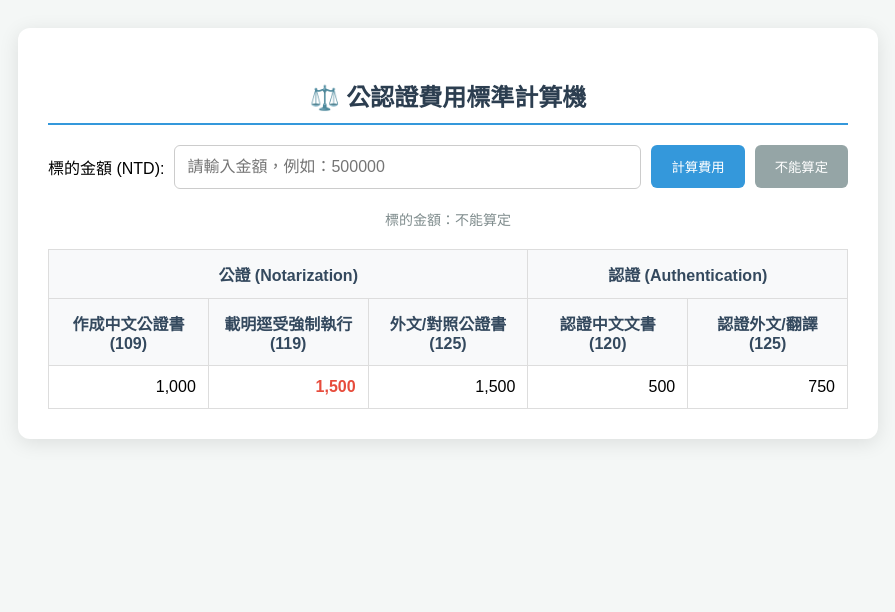
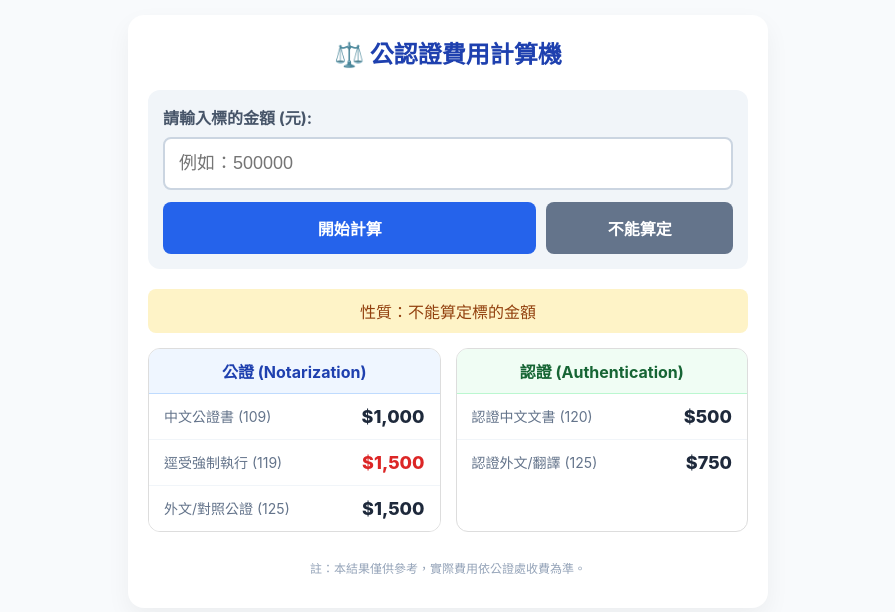
Before and after one commit to yiyang820/Taiwanese_notary_fee-tool, a plain HTML site: page index.html in a window 1280 px wide. Both pictures are taken after a click on the button "不能算定". Shown: the whole page, without its empty margins (192-1087 px from the left). Drawn offline with Linux system fonts and the light colour scheme.

Commit message:
index.html

```diff
--- a/index.html
+++ b/index.html
@@ -2,61 +2,178 @@
 <html lang="zh-TW">
 <head>
     <meta charset="UTF-8">
-    <meta name="viewport" content="width=device-width, initial-scale=1.0">
-    <title>公認證費用標準計算機</title>
+    <meta name="viewport" content="width=device-width, initial-scale=1.0, maximum-scale=1.0, user-scalable=no">
+    <title>公認證費用計算機</title>
     <style>
-        body { font-family: "Microsoft JhengHei", sans-serif; background-color: #f4f7f6; display: flex; justify-content: center; padding: 20px; }
-        .container { background: white; padding: 30px; border-radius: 12px; box-shadow: 0 4px 20px rgba(0,0,0,0.1); max-width: 800px; width: 100%; }
-        h2 { color: #2c3e50; text-align: center; border-bottom: 2px solid #3498db; padding-bottom: 10px; }
-        .input-group { margin: 20px 0; display: flex; gap: 10px; align-items: center; }
-        input[type="number"] { flex: 1; padding: 12px; border: 1px solid #ccc; border-radius: 6px; font-size: 16px; }
-        button { padding: 12px 20px; background-color: #3498db; color: white; border: none; border-radius: 6px; cursor: pointer; transition: 0.3s; }
-        button:hover { background-color: #2980b9; }
-        .non-calc-btn { background-color: #95a5a6; }
+        :root {
+            --primary-color: #2563eb;
+            --notary-bg: #eff6ff;
+            --notary-border: #bfdbfe;
+            --auth-bg: #f0fdf4;
+            --auth-border: #bbf7d0;
+            --accent-color: #dc2626;
+        }
 
-        table { width: 100%; border-collapse: collapse; margin-top: 20px; display: none; }
-        th, td { border: 1px solid #ddd; padding: 12px; text-align: right; }
-        th { background-color: #f8f9fa; text-align: center; color: #34495e; }
-        tr:nth-child(even) { background-color: #f9f9f9; }
-        .highlight { color: #e74c3c; font-weight: bold; }
-        .tier-info { margin-top: 10px; font-size: 14px; color: #7f8c8d; text-align: center; }
+        body {
+            font-family: -apple-system, BlinkMacSystemFont, "Segoe UI", Roboto, "Helvetica Neue", Arial, sans-serif;
+            background-color: #f8fafc;
+            margin: 0;
+            padding: 15px;
+            color: #1e293b;
+        }
+
+        .container {
+            background: white;
+            padding: 20px;
+            border-radius: 16px;
+            box-shadow: 0 10px 25px rgba(0,0,0,0.05);
+            max-width: 600px;
+            margin: 0 auto;
+        }
+
+        h2 {
+            text-align: center;
+            color: #1e40af;
+            margin-top: 0;
+            font-size: 1.5rem;
+        }
+
+        .input-section {
+            background: #f1f5f9;
+            padding: 15px;
+            border-radius: 12px;
+            margin-bottom: 20px;
+        }
+
+        .input-group { margin-bottom: 12px; }
+
+        label { display: block; margin-bottom: 8px; font-weight: bold; color: #475569; }
+
+        input[type="number"] {
+            width: 100%;
+            padding: 14px;
+            border: 2px solid #cbd5e1;
+            border-radius: 8px;
+            font-size: 18px;
+            box-sizing: border-box;
+            -moz-appearance: textfield;
+        }
+
+        .btn-group { display: grid; grid-template-columns: 2fr 1fr; gap: 10px; margin-top: 10px; }
+
+        button {
+            padding: 14px;
+            background-color: var(--primary-color);
+            color: white;
+            border: none;
+            border-radius: 8px;
+            font-size: 16px;
+            font-weight: bold;
+            cursor: pointer;
+        }
+
+        .btn-secondary { background-color: #64748b; }
+
+        #tierDisplay {
+            text-align: center;
+            padding: 10px;
+            background: #fef3c7;
+            color: #92400e;
+            border-radius: 8px;
+            margin-bottom: 15px;
+            display: none;
+            font-weight: 500;
+        }
+
+        /* 結果區塊樣式 */
+        .result-container { display: none; }
+
+        .fee-card {
+            border-radius: 12px;
+            margin-bottom: 15px;
+            overflow: hidden;
+            border: 1px solid #ddd;
+        }
+
+        .card-header { padding: 10px 15px; font-weight: bold; text-align: center; }
+
+        .notary-header { background-color: var(--notary-bg); color: #1e40af; border-bottom: 1px solid var(--notary-border); }
+        .auth-header { background-color: var(--auth-bg); color: #166534; border-bottom: 1px solid var(--auth-border); }
+
+        .fee-item {
+            display: flex;
+            justify-content: space-between;
+            align-items: center;
+            padding: 12px 15px;
+            border-bottom: 1px solid #f1f5f9;
+            background: white;
+        }
+
+        .fee-item:last-child { border-bottom: none; }
+
+        .fee-label { font-size: 14px; color: #64748b; flex: 1; }
+        .fee-value { font-size: 18px; font-weight: 800; color: #1e293b; }
+        .highlight { color: var(--accent-color); }
+
+        /* 桌機版表格回歸 */
+        @media (min-width: 600px) {
+            .result-grid { display: grid; grid-template-columns: 1fr 1fr; gap: 15px; }
+        }
     </style>
 </head>
 <body>
 
 <div class="container">
-    <h2>⚖️ 公認證費用標準計算機</h2>
+    <h2>⚖️ 公認證費用計算機</h2>
 
-    <div class="input-group">
-        <label>標的金額 (NTD):</label>
-        <input type="number" id="amount" placeholder="請輸入金額，例如：500000" min="0">
-        <button onclick="calculateFee()">計算費用</button>
-        <button class="non-calc-btn" onclick="setNonCalc()">不能算定</button>
+    <div class="input-section">
+        <div class="input-group">
+            <label>請輸入標的金額 (元):</label>
+            <input type="number" id="amount" placeholder="例如：500000" inputmode="numeric">
+        </div>
+        <div class="btn-group">
+            <button onclick="calculateFee()">開始計算</button>
+            <button class="btn-secondary" onclick="setNonCalc()">不能算定</button>
+        </div>
     </div>
 
-    <div id="tierDisplay" class="tier-info"></div>
+    <div id="tierDisplay"></div>
 
-    <table id="resultTable">
-        <thead>
-            <tr>
-                <th colspan="3">公證 (Notarization)</th>
-                <th colspan="2">認證 (Authentication)</th>
-            </tr>
-            <tr>
-                <th style="width:20%">作成中文公證書 (109)</th>
-                <th style="width:20%">載明逕受強制執行 (119)</th>
-                <th style="width:20%">外文/對照公證書 (125)</th>
-                <th style="width:20%">認證中文文書 (120)</th>
-                <th style="width:20%">認證外文/翻譯 (125)</th>
-            </tr>
-        </thead>
-        <tbody id="feeBody">
-            </tbody>
-    </table>
+    <div id="resultContainer" class="result-container">
+        <div class="result-grid">
+            <div class="fee-card">
+                <div class="card-header notary-header">公證 (Notarization)</div>
+                <div class="fee-item">
+                    <div class="fee-label">中文公證書 (109)</div>
+                    <div class="fee-value" id="fee0">-</div>
+                </div>
+                <div class="fee-item">
+                    <div class="fee-label">逕受強制執行 (119)</div>
+                    <div class="fee-value highlight" id="fee1">-</div>
+                </div>
+                <div class="fee-item">
+                    <div class="fee-label">外文/對照公證 (125)</div>
+                    <div class="fee-value" id="fee2">-</div>
+                </div>
+            </div>
+
+            <div class="fee-card">
+                <div class="card-header auth-header">認證 (Authentication)</div>
+                <div class="fee-item">
+                    <div class="fee-label">認證中文文書 (120)</div>
+                    <div class="fee-value" id="fee3">-</div>
+                </div>
+                <div class="fee-item">
+                    <div class="fee-label">認證外文/翻譯 (125)</div>
+                    <div class="fee-value" id="fee4">-</div>
+                </div>
+            </div>
+        </div>
+        <p style="font-size: 12px; color: #94a3b8; text-align: center;">註：本結果僅供參考，實際費用依公證處收費為準。</p>
+    </div>
 </div>
 
 <script>
-    // 級距數據 (金額單位：元)
     const tiers = [
         { max: 200000, fees: [1000, 1500, 1500, 500, 750] },
         { max: 500000, fees: [2000, 3000, 3000, 1000, 1500] },
@@ -78,68 +195,47 @@
     function calculateFee() {
         let amount = parseFloat(document.getElementById('amount').value);
         if (isNaN(amount) || amount < 0) {
-            alert("請輸入正確的金額");
+            alert("請輸入有效的金額");
             return;
         }
 
         let selectedFees = [];
-        let tierLabel = "";
+        let label = "";
 
         if (amount <= 100000000) {
-            // 處理 1 億元以下的邏輯
             for (let tier of tiers) {
                 if (amount <= tier.max) {
                     selectedFees = tier.fees;
-                    tierLabel = `標的金額：${amount.toLocaleString()} 元 (適用級距：${tier.max/10000}萬元以下)`;
+                    label = `當前級距：${tier.max/10000}萬元以下`;
                     break;
                 }
             }
         } else {
-            // 處理 1 億元以上的遞增邏輯 (依照圖表遞推)
-            // 1億-1.1億: 20000, 30000, 30000, 10000, 15000
-            // 每 1000 萬增加一次
+            // 超過一億元
             let extraChunks = Math.floor((amount - 100000001) / 10000000) + 1;
             let baseFee = 19000 + (extraChunks * 1000);
-
-            // 根據圖表公式：
-            // 強制執行(119) = base * 1.5
-            // 外文公證(125) = base + 10000 (在高額段的趨勢)
-            // 認證中文(120) = base / 2
-            // 認證外文(125) = (base / 2) * 1.5
-            selectedFees = [
-                baseFee,
-                baseFee * 1.5,
-                baseFee + 10000,
-                baseFee / 2,
-                (baseFee / 2) * 1.5
-            ];
-            tierLabel = `標的金額：${amount.toLocaleString()} 元 (超過 1 億元遞增計算)`;
+            selectedFees = [baseFee, baseFee * 1.5, baseFee + 10000, baseFee / 2, (baseFee / 2) * 1.5];
+            label = "適用：超過 1 億元遞增計算";
         }
 
-        displayResult(selectedFees, tierLabel);
+        displayResult(selectedFees, label);
     }
 
     function setNonCalc() {
-        const nonCalcFees = [1000, 1500, 1500, 500, 750];
-        displayResult(nonCalcFees, "標的金額：不能算定");
+        displayResult([1000, 1500, 1500, 500, 750], "性質：不能算定標的金額");
     }
 
     function displayResult(fees, label) {
-        const table = document.getElementById('resultTable');
-        const body = document.getElementById('feeBody');
-        const info = document.getElementById('tierDisplay');
+        document.getElementById('tierDisplay').innerText = label;
+        document.getElementById('tierDisplay').style.display = "block";
+        document.getElementById('resultContainer').style.display = "block";
 
-        info.innerText = label;
-        body.innerHTML = `
-            <tr>
-                <td>${fees[0].toLocaleString()}</td>
-                <td class="highlight">${fees[1].toLocaleString()}</td>
-                <td>${fees[2].toLocaleString()}</td>
-                <td>${fees[3].toLocaleString()}</td>
-                <td>${fees[4].toLocaleString()}</td>
-            </tr>
-        `;
-        table.style.display = "table";
+        fees.forEach((fee, index) => {
+            document.getElementById(`fee${index}`).innerText = `$${Math.round(fee).toLocaleString()}`;
+        });
+
+        // 自動捲動到結果區 (手機好用)
+        window.scrollTo({ top: document.getElementById('tierDisplay').offsetTop - 20, behavior: 'smooth' });
     }
 </script>
 
```
